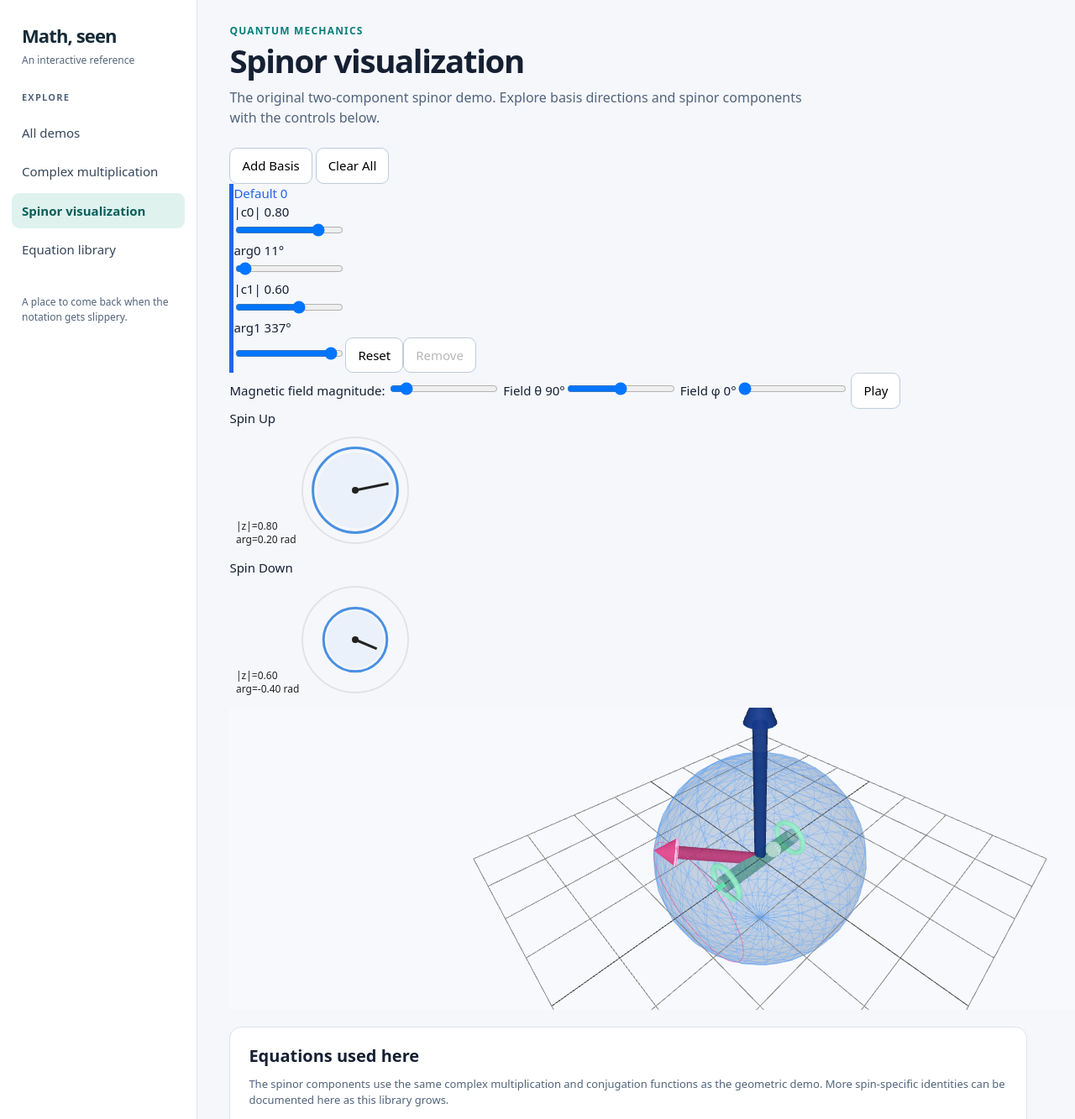
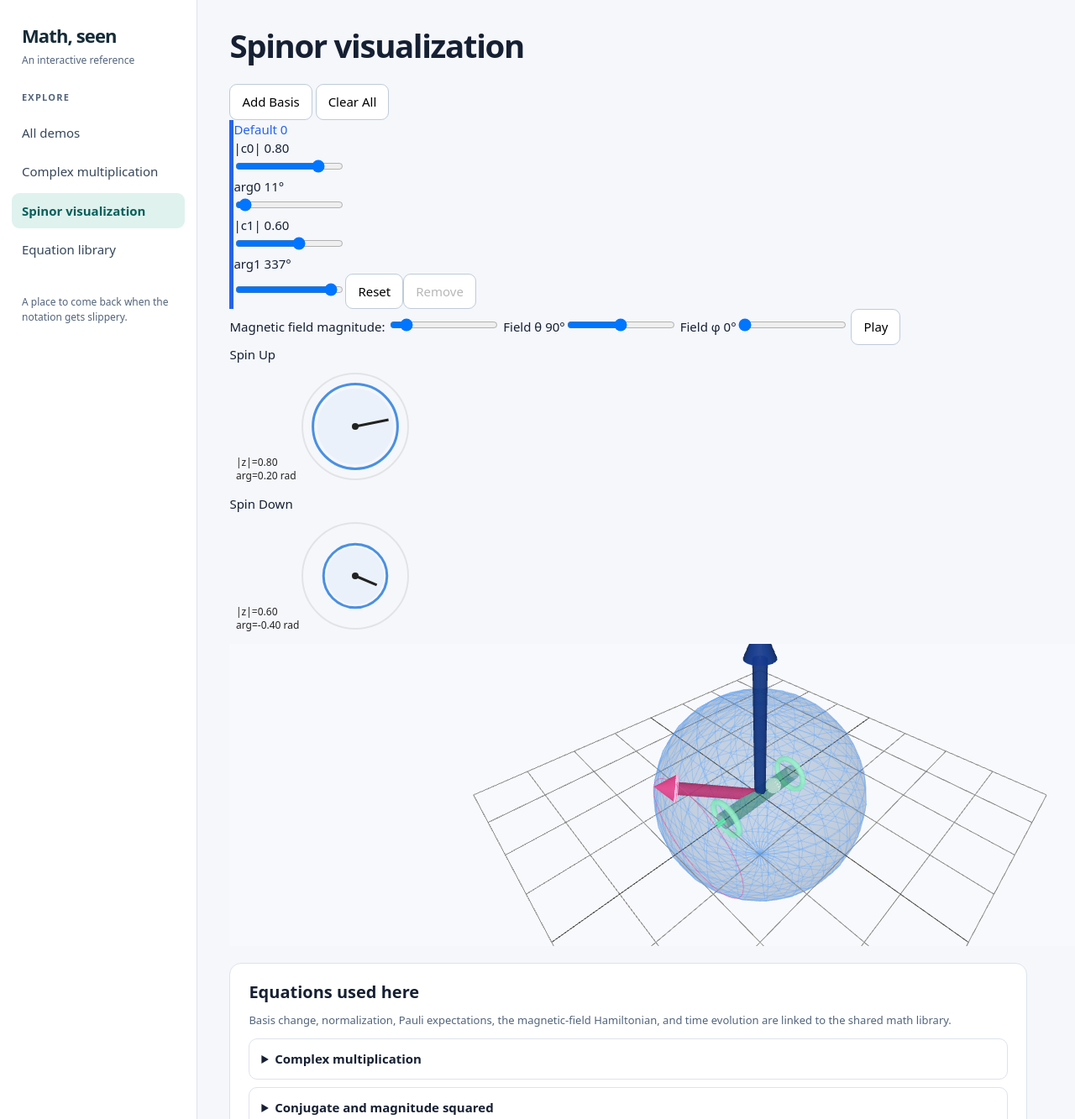
Before and after one commit to gr812b/spinor-visualization, a website with bundled scripts: page spinor.html in a window 1280 px wide. Shown: the top 1333 px of the page at 84% size. Built offline with nearby package versions, Linux system fonts and the light colour scheme; animation ran at ten frames a second.

Commit message:
ui: simplify page copy and expose full spinor equation reference

```diff
--- a/spinor.html
+++ b/spinor.html
@@ -11,9 +11,7 @@
   <aside class="app-sidebar" data-app-nav></aside>
   <div class="site-content spinor-area">
     <header>
-      <div class="eyebrow">Quantum mechanics</div>
       <h1>Spinor visualization</h1>
-      <p class="intro">The original two-component spinor demo. Explore basis directions and spinor components with the controls below.</p>
     </header>
     <main>
       <section id="controls">
@@ -33,7 +31,7 @@
     </main>
     <section class="panel" style="margin-top:20px;max-width:950px">
       <h2>Equations used here</h2>
-      <p class="note">The spinor components use the same complex multiplication and conjugation functions as the geometric demo. More spin-specific identities can be documented here as this library grows.</p>
+      <p class="note">Basis change, normalization, Pauli expectations, the magnetic-field Hamiltonian, and time evolution are linked to the shared math library.</p>
       <div class="equation-list" id="spinor-equations"></div>
       <p class="note" style="margin-top:12px"><a href="equations.html">Browse all equations</a></p>
     </section>
```
